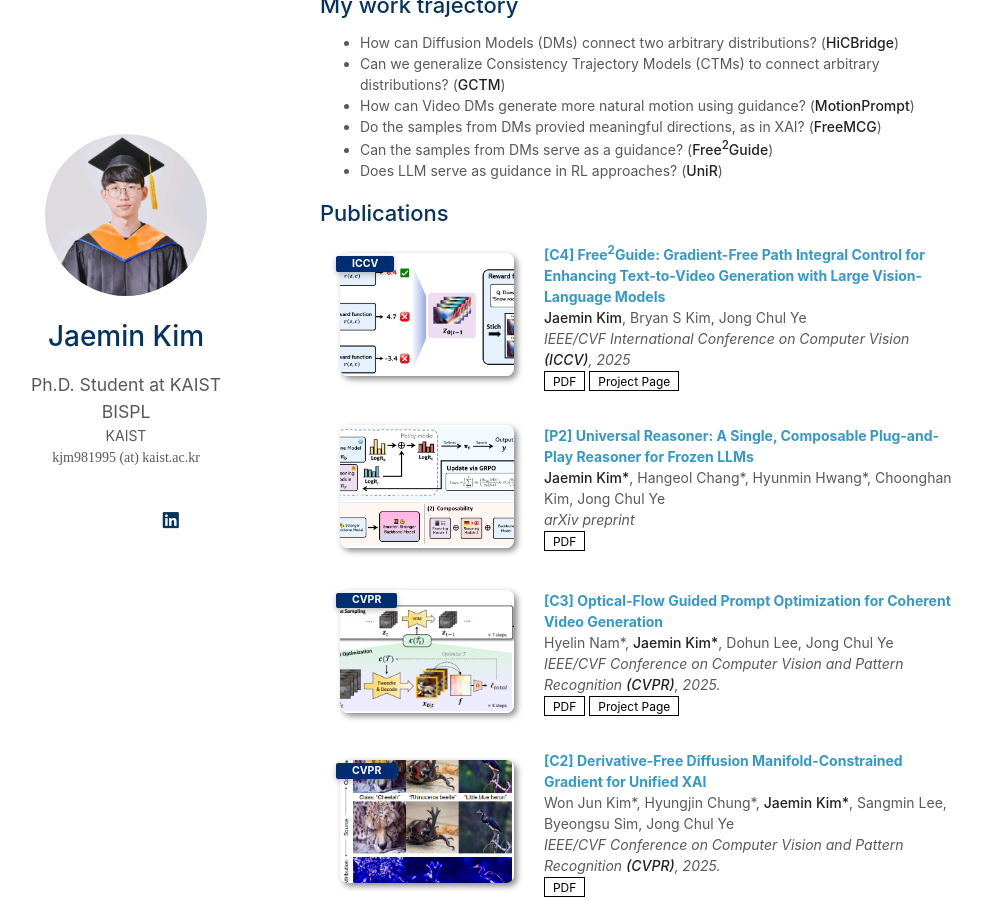
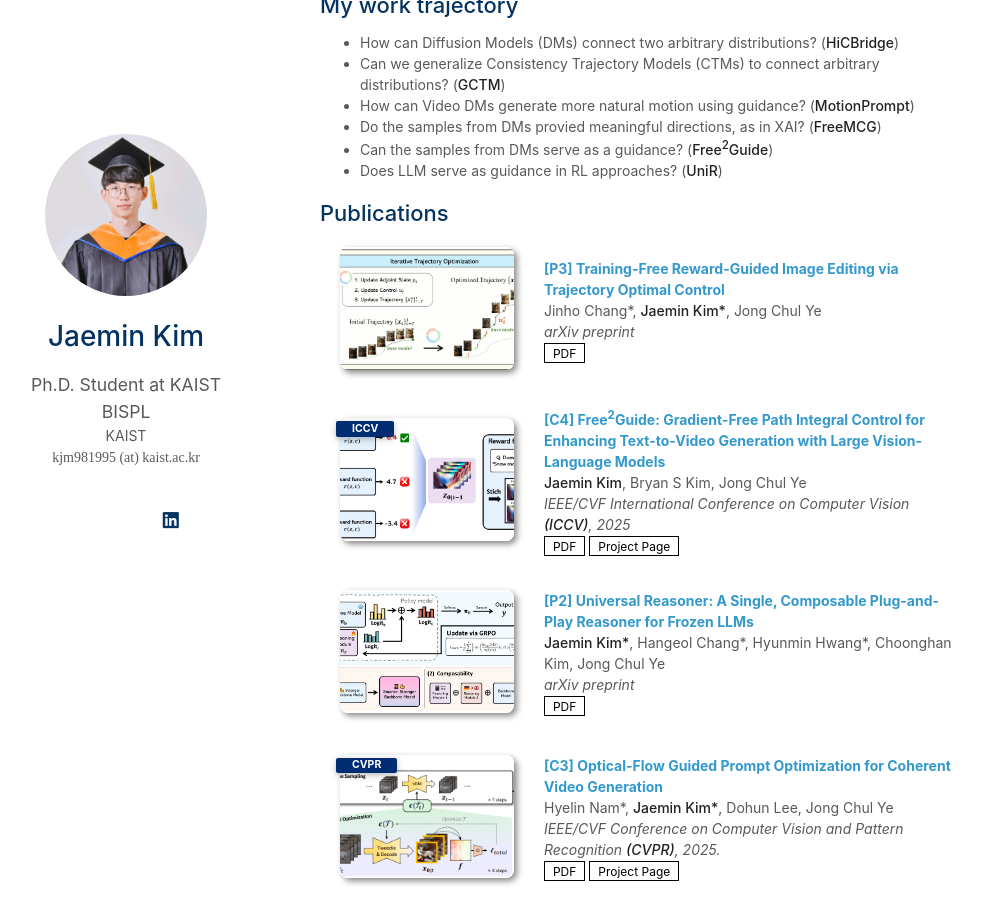
Before and after one commit to kjm981995/kjm981995.github.io, a Jekyll site: the page built from index.md, in a window 1280 px wide and 900 px high, scrolled down 491 px. Shown: the whole window, without its empty margins (150-1132 px from the left). Built offline with Jekyll 4.4.1, drawn with Linux system fonts in a browser that asks for light colours; a style sheet for code colours, icons or effects is not loaded; our own code applies the rules of GitHub Pages for plain Markdown files.

Commit message:
Update publications.yml

```diff
--- a/_data/publications.yml
+++ b/_data/publications.yml
@@ -1,4 +1,10 @@
 main:
+
+  - title: "[P3] Training-Free Reward-Guided Image Editing via Trajectory Optimal Control"
+    authors: Jinho Chang*, <strong>Jaemin Kim*</strong>, Jong Chul Ye
+    conference: arXiv preprint
+    pdf: https://www.arxiv.org/pdf/2509.25845
+    image: ./assets/img/toc_main.png
 
   - title: "[C4] Free<sup>2</sup>Guide: Gradient-Free Path Integral Control for Enhancing Text-to-Video Generation with Large Vision-Language Models"
     authors: <strong>Jaemin Kim</strong>, Bryan S Kim, Jong Chul Ye
```
